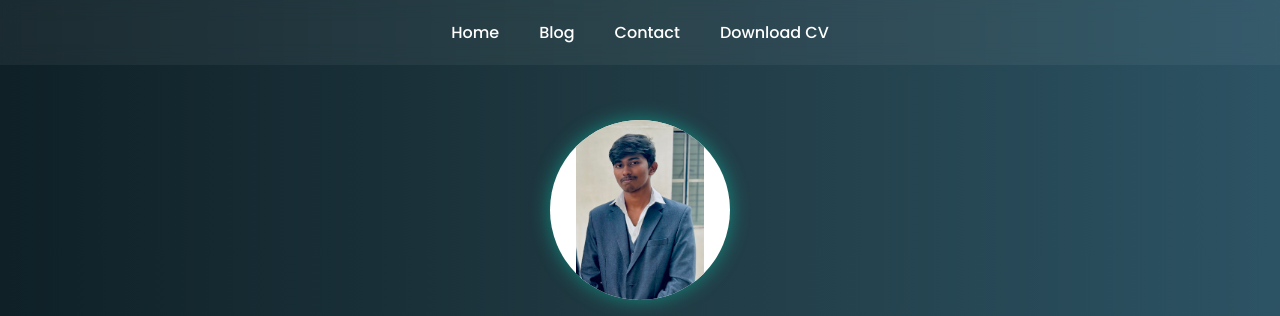
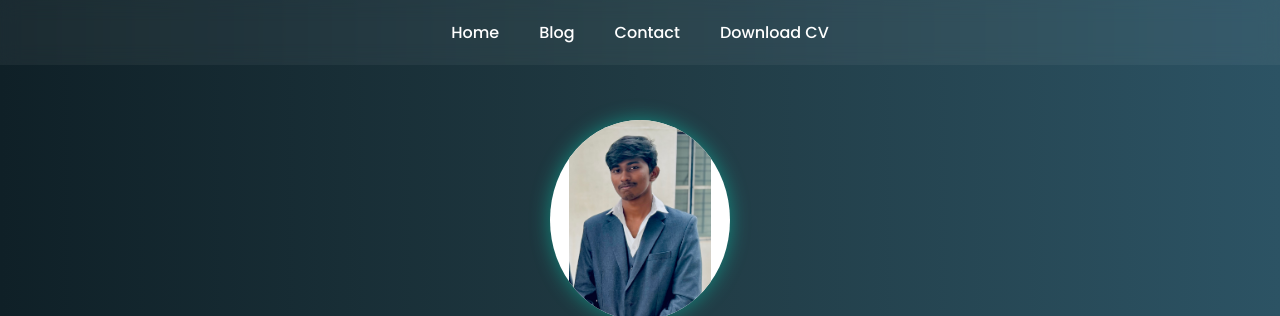
Before and after one commit to sakthivel-136/website, a plain HTML site: page INDEX.html in a window 1280 px wide. Shown: the top 316 px of the page. Drawn offline with Linux system fonts and the light colour scheme.

Commit message:
Update INDEX.html

```diff
--- a/INDEX.html
+++ b/INDEX.html
@@ -56,7 +56,7 @@
         .profile-img {
     border-radius: 50%;
     width: 180px;
-    height: 180px; /* increase height to match width for a perfect circle */
+    height: 200px; /* increase height to match width for a perfect circle */
     object-fit: contain; /* OR use 'scale-down' */
     box-shadow: 0 0 20px rgba(0,255,213,0.4);
     margin-bottom: 20px;
```
